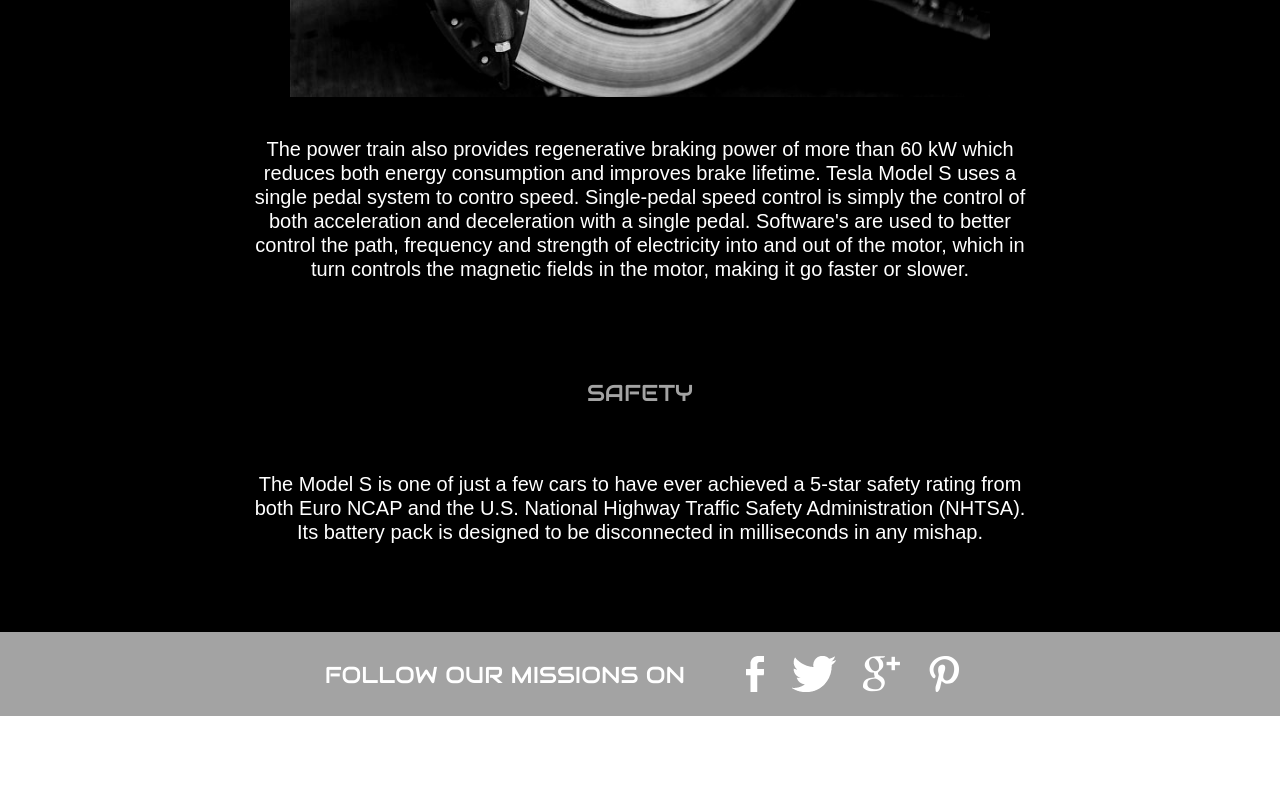
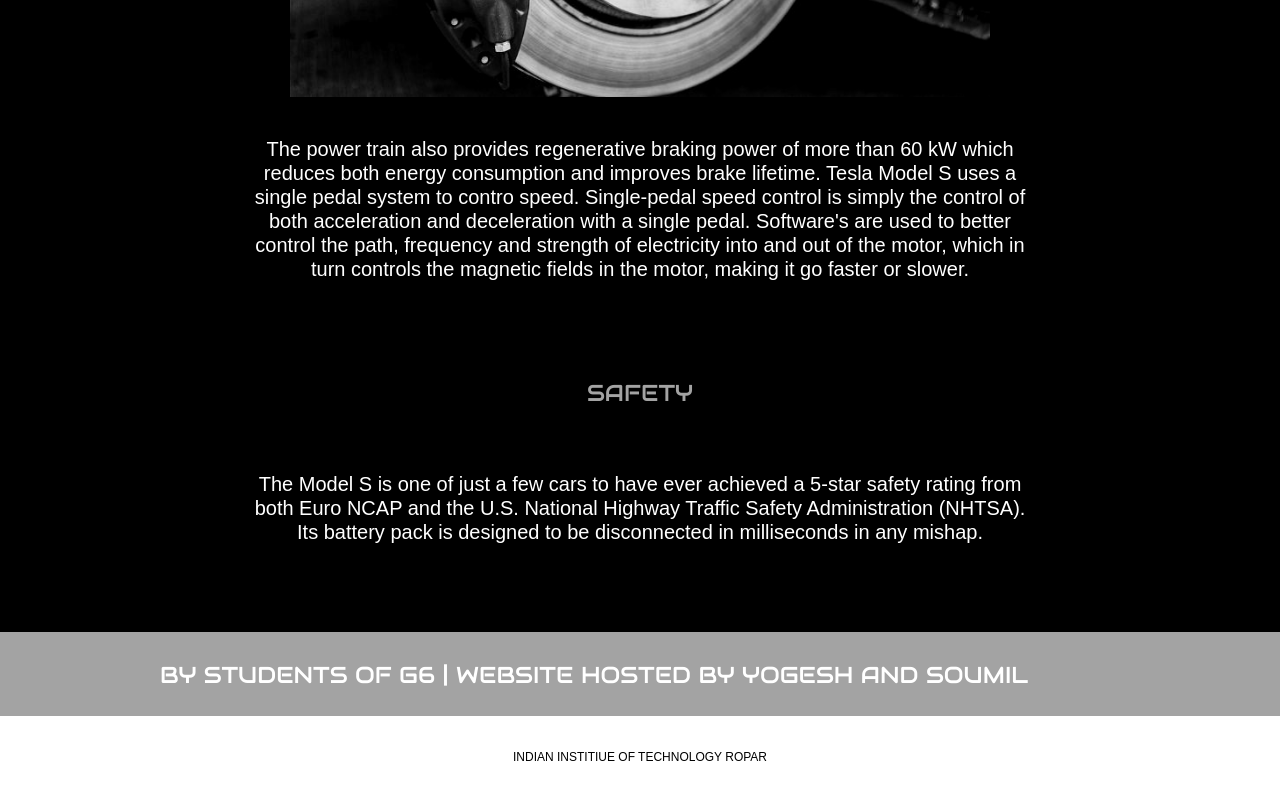
Before and after one commit to yogeshchhabra99/transportmuseum, a plain HTML site: page tesla.html in a window 1280 px wide. Shown: the part 2509-3309 px from the top of the page. Before the commit the page ends 3225 px from the top, so only its background shows below. Drawn offline with Linux system fonts and the light colour scheme; files whose address does not match are found by name.

Commit message:
Update tesla.html

```diff
--- a/tesla.html
+++ b/tesla.html
@@ -80,16 +80,20 @@ Its battery pack is designed to be disconnected in milliseconds in any mishap.</
 		<div id="footer">
 			<div class="connect">
 				<div>
-					<h1>FOLLOW OUR  MISSIONS ON</h1>
+					<h1 style="width: auto">BY STUDENTS OF G6 | WEBSITE HOSTED BY YOGESH AND SOUMIL</h1>
 					<div>
-						<a href="http://freewebsitetemplates.com/go/facebook/" class="facebook">facebook</a>
+						<!--<a href="http://freewebsitetemplates.com/go/facebook/" class="facebook">facebook</a>
 						<a href="http://freewebsitetemplates.com/go/twitter/" class="twitter">twitter</a>
 						<a href="http://freewebsitetemplates.com/go/googleplus/" class="googleplus">googleplus</a>
-						<a href="http://pinterest.com/fwtemplates/" class="pinterest">pinterest</a>
+						<a href="http://freewebsitetemplates.com/go/pinterest/" class="pinterest">pinterest</a>-->
 					</div>
 				</div>
 			</div>
-
+			<div class="footnote">
+				<div>
+					<p>INDIAN INSTITIUE OF TECHNOLOGY ROPAR</p>
+				</div>
+			</div>
 		</div>
 	</div>
 </body>
```
